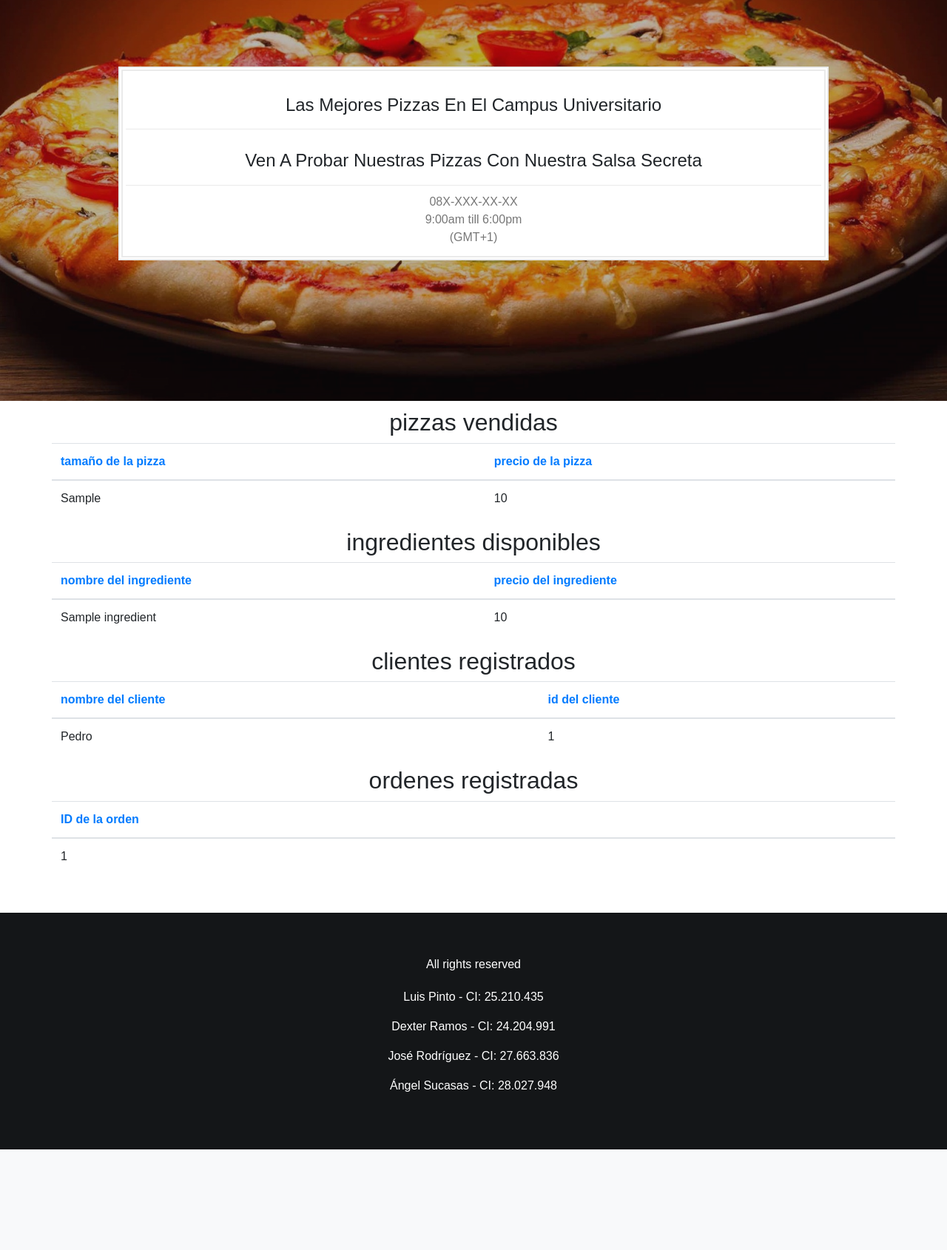
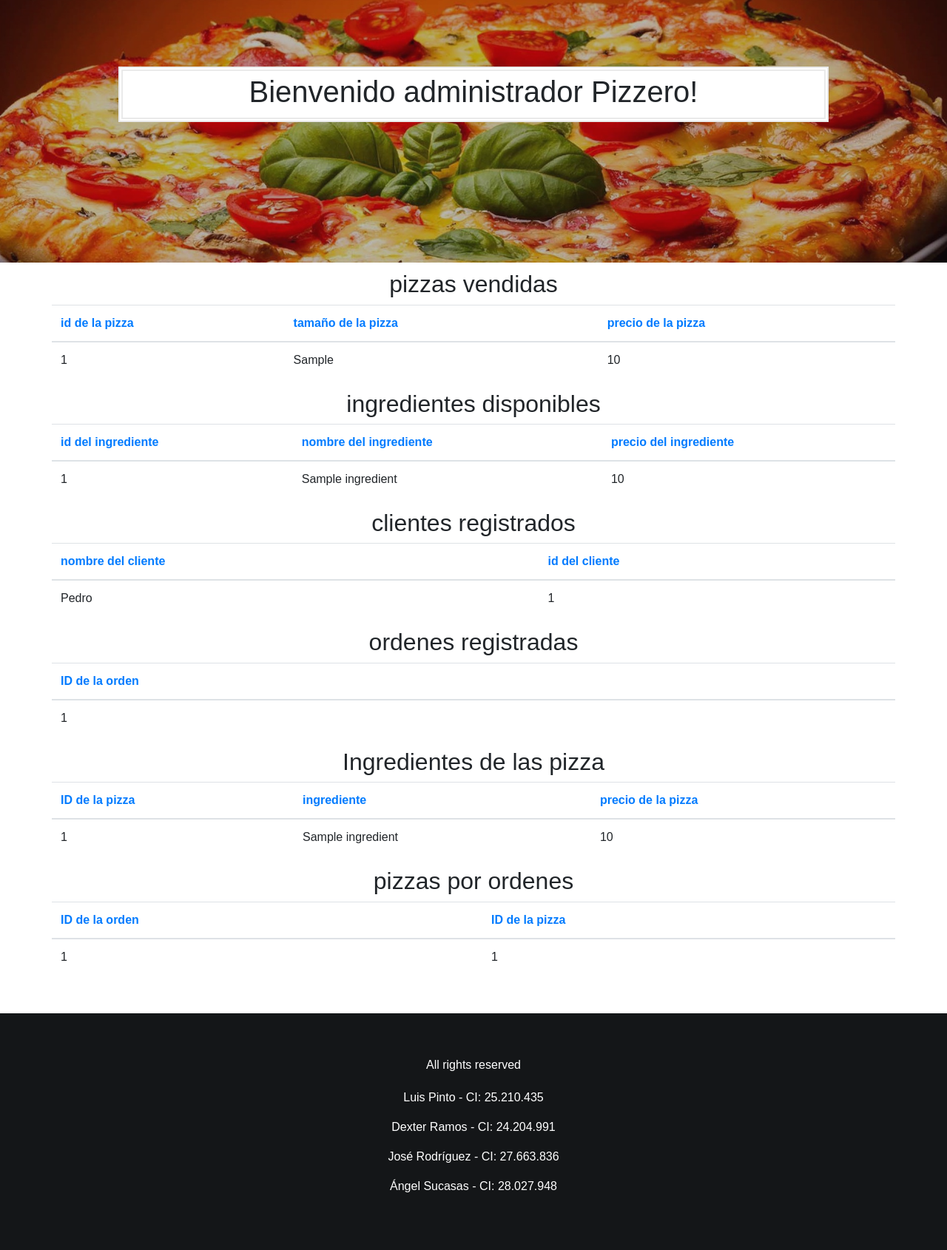
Before and after one commit to dexter-bit/PythonistasDjango, a Django app: template PizzeriaUCAB/templates/reports.html in a window 1280 px wide. Shown: the part 57-1747 px from the top of the page at 74% size. Before the commit the page ends 1611 px from the top, so only its background shows below. Run offline with Django 3.2, Linux system fonts and the light colour scheme; the template is opened without the code that fills it: values that come from a table or form of the project are taken from there, others are empty; data comes from the database, SQL or seed files in the repository; tables that the repository leaves empty hold one stand-in row (values such as "Sample post"); parts of the project's set-up code (start-up, migrations or seed data) failed here and were passed over; some libraries are stand-ins or nearby versions; some web fonts are replaced.

Commit message:
agregando reportes

```diff
--- a/PizzeriaUCAB/templates/index.html
+++ b/PizzeriaUCAB/templates/index.html
@@ -418,7 +418,7 @@
 	<!----------------- Nav -------------------->
 
 	<nav class="navbar navbar-expand-lg navbar-light bg-light">
-		<a class="navbar-brand" href="#">
+		<a class="navbar-brand" href="./">
 			<img src="{% static 'css/img/ucab.png' %}" width="30" height="30"
 				class="d-inline-block align-top" alt="UCAB logo">
 				&nbsp;&nbsp;UCAB PIZZA
--- a/PizzeriaUCAB/templates/reports.html
+++ b/PizzeriaUCAB/templates/reports.html
@@ -21,7 +21,7 @@
 	<!----------------- Nav -------------------->
 
 	<nav class="navbar navbar-expand-lg navbar-light bg-light">
-		<a class="navbar-brand" href="#">
+		<a class="navbar-brand" href="../">
 			<img src="{% static 'css/img/ucab.png' %}" width="30" height="30"
 				class="d-inline-block align-top" alt="UCAB logo">
 				&nbsp;&nbsp;UCAB PIZZA
@@ -53,9 +53,7 @@
 		</div>
 		<div class="containerblb">
 			<div class="blurb">
-				<h3>Las Mejores Pizzas En El Campus Universitario</h3>
-				<h3>Ven A Probar Nuestras Pizzas Con Nuestra Salsa Secreta</h3>
-				<p>08X-XXX-XX-XX<br>9:00am till 6:00pm<br>(GMT+1)</p>
+				<h1>Bienvenido administrador Pizzero!</h1>
 			</div>
 		</div>
 	</div>
@@ -69,6 +67,9 @@
 			<table id="table_all_coins" class="table">
 			  	<thead class=" text-primary">
 			    <th>
+			      id de la pizza
+			    </th>
+			    <th>
 			      tamaño de la pizza
 			    </th>
 			    <th>
@@ -78,6 +79,9 @@
 			  <tbody>
 			    {% for pizza in pizzas %}
 			    <tr class="{{pizza.id}}">
+			      <td id="name">
+			        {{pizza.id}}
+			      </td>
 			      <td id="name">
 			        {{pizza.size}}
 			      </td>
@@ -93,6 +97,9 @@
 			<table id="table_all_coins" class="table">
 			  	<thead class=" text-primary">
 			    <th>
+			      id del ingrediente
+			    </th>
+			    <th>
 			      nombre del ingrediente
 			    </th>
 			    <th>
@@ -102,6 +109,9 @@
 			  <tbody>
 			    {% for ingredient in ingredients %}
 			    <tr class="{{ingredient.id}}">
+			      <td id="name">
+			        {{ingredient.id}}
+			      </td>
 			      <td id="name">
 			        {{ingredient.name}}
 			      </td>
@@ -155,6 +165,60 @@
 			    {% endfor %}
 			  </tbody>
 			</table>
+
+			<h2>Ingredientes de las pizza</h2>
+			<table id="table_all_coins" class="table">
+			  	<thead class=" text-primary">
+			    <th>
+			      ID de la pizza
+			    </th>
+			    <th>
+			      ingrediente
+			    </th>
+			    <th>
+			      precio de la pizza
+			    </th>
+			  </thead>
+			  <tbody>
+			    {% for pi in pis %}
+			    <tr class="{{pi.id}}">
+			      <td id="name">
+			        {{pi.pizza_FK.id}}
+			      </td>
+			      <td id="name">
+			        {{pi.ingredient_FK.name}}
+			      </td>
+			      <td id="name">
+			        {{pi.pizza_FK.totalPrice}}
+			      </td>
+			    </tr>
+			    {% endfor %}
+			  </tbody>
+			</table>
+
+			<h2>pizzas por ordenes</h2>
+			<table id="table_all_coins" class="table">
+			  	<thead class=" text-primary">
+			    <th>
+			      ID de la orden
+			    </th><th>
+			      ID de la pizza
+			    </th>
+			  </thead>
+			  <tbody>
+			    {% for po in pos %}
+			    <tr class="{{order.id}}">
+			      <td id="name">
+			        {{po.order_FK.id}}
+			      </td>
+			      <td id="name">
+			        {{po.pizza_FK.id}}
+			      </td>
+			    </tr>
+			    {% endfor %}
+			  </tbody>
+			</table>
+
 		</div>
 	</div>
 
```
Also changed, not shown: PizzeriaUCAB/PizzeriaUCAB/views.py (+7 -2 lines).
